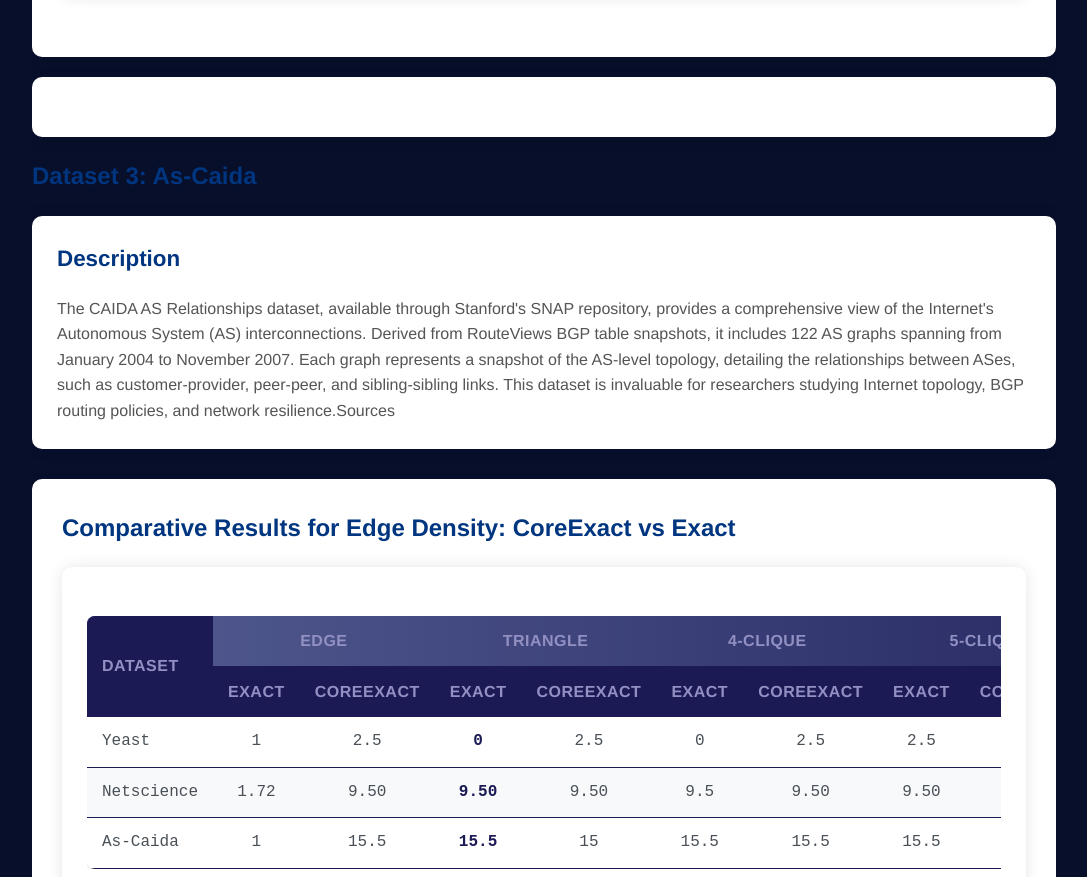
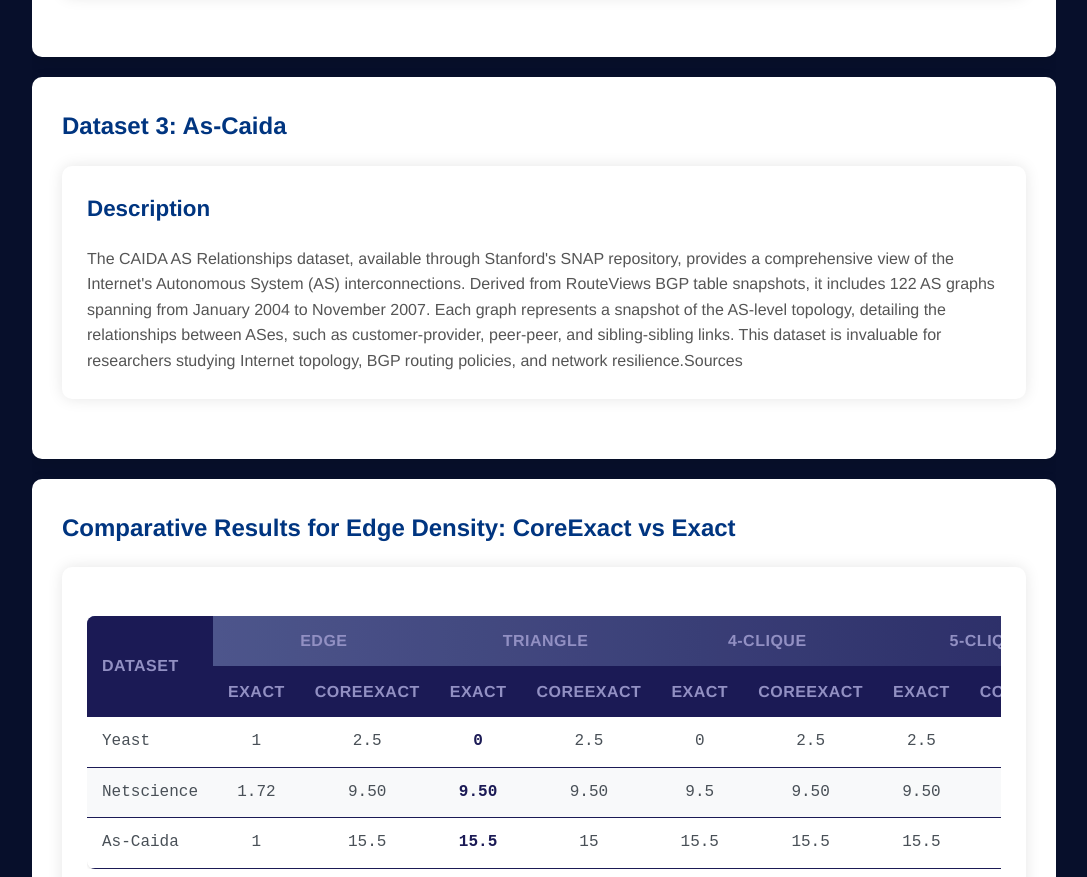
Before and after one commit to Mehul1404/DAA-Assignment-2-Group-37, a plain HTML site: page index.html in a window 1280 px wide. Shown: the part 4321-5198 px from the top of the page, without its empty margins (96-1183 px from the left). Drawn offline with Linux system fonts and the light colour scheme.

Commit message:
Update index.html

```diff
--- a/index.html
+++ b/index.html
@@ -193,7 +193,7 @@ Application in Densest Subgraph Discovery: This dataset is used to evaluate vari
     </section>
 
 
-    <section id="datasets" class="section"></section>
+    <section id="datasets" class="section">
         <h2>Dataset 3: As-Caida</h2>
         <div class="card">
             <h3 class="card-title">Description</h3>
```
